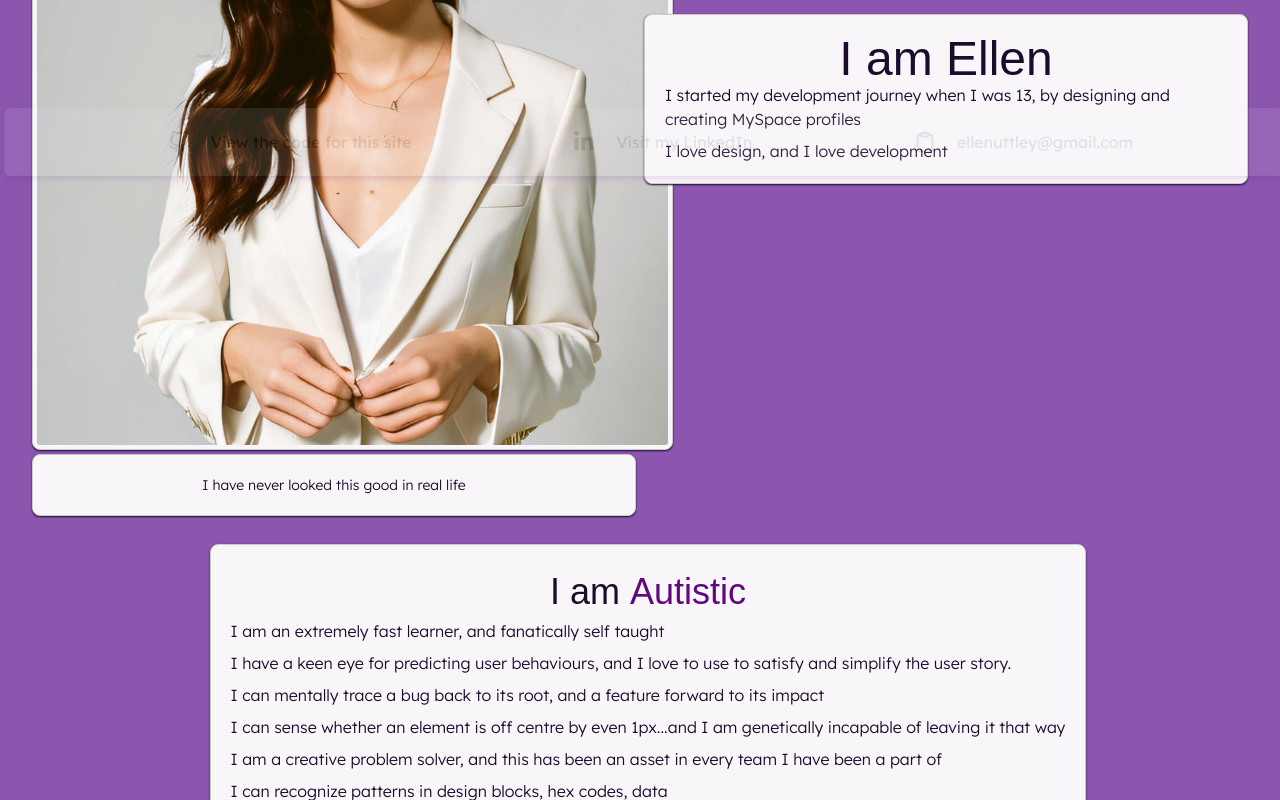
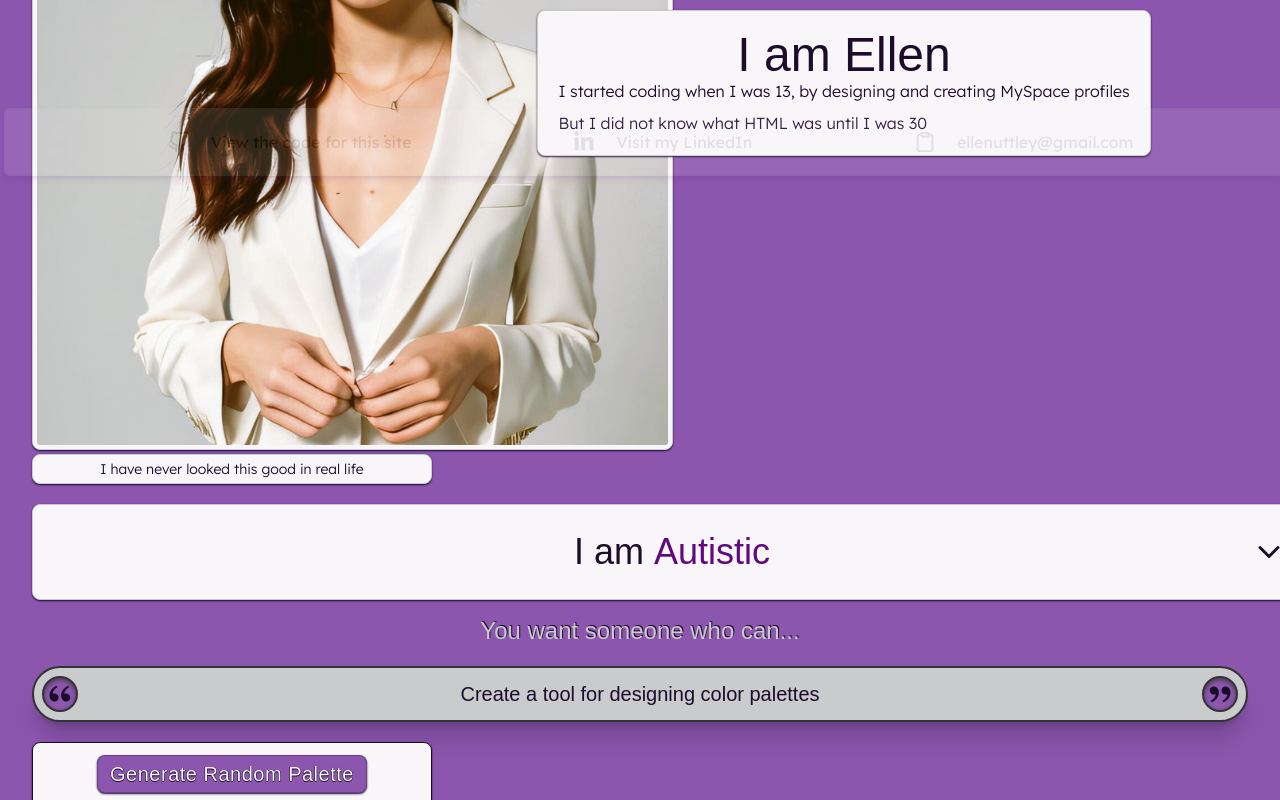
Before and after one commit to ellenuttley/aboutme, a Next.js app: page / in a window 1280 px wide. Shown: the part 620-1420 px from the top of the page. Built offline with nearby package versions, Linux system fonts and the light colour scheme; a web font is replaced by a local one.

Commit message:
removed no longer needed code from AboutMe

```diff
--- a/src/app/AboutMe.tsx
+++ b/src/app/AboutMe.tsx
@@ -1,11 +1,14 @@
 import React from "react";
 import Image from "next/image";
 import { HoverTextAutism } from "@/components/HoverText";
+import { RiDoubleQuotesL, RiDoubleQuotesR } from "react-icons/ri";
+import QuoteBox from "@/components/QuoteBox";
+import AutismAccordion from "@/components/AutismAccordion";
 import ColorPalette from "@/components/ColourPalette";
 
 const AboutMe = () => {
   return (
-    <div className="grid grid-cols-2 gap-2 gap-y-5">
+    <div className="grid grid-cols-3 gap-2 gap-y-5">
       <div className="col-span-1">
         <figure>
           <Image
@@ -15,66 +18,25 @@ const AboutMe = () => {
             height={500}
             alt="Portrait picture of Ellen"
           />
-          <figcaption className="box text-center text-sm mt-1 ">
+          <figcaption className="box mt-1 p-1 text-center font-lexend text-sm">
             I have never looked this good in real life
           </figcaption>
         </figure>
       </div>
-      <div className="col-span-1 text-left page ">
+      <div className="box col-span-2 text-left ">
         <h1>I am Ellen</h1>
-        <div className="flex *:space-y-2">
+        <div className="flex text-left *:space-y-2">
           <ul>
             <li>
-              I started my development journey when I was 13, by designing and
-              creating MySpace profiles
+              I started coding when I was 13, by designing and creating MySpace
+              profiles
             </li>
-            <li>I love design, and I love development</li>
+            <li>But I did not know what HTML was until I was 30</li>
           </ul>
         </div>
       </div>
-      <div className="col-span-2 box inset-2">
-        <h2>
-          <span className="relative inline-block space-x-2">I am</span>
-          <HoverTextAutism />
-          <br />
-        </h2>
-        <div className="flex text-left *:space-y-2">
-          <ul>
-            <li>I am an extremely fast learner, and fanatically self taught</li>
-            <li>
-              I have a keen eye for predicting user behaviours, and I love to
-              use to satisfy and simplify the user story.
-            </li>
-            <li>
-              I can mentally trace a bug back to its root, and a feature forward
-              to its impact
-            </li>
-            <li>
-              I can sense whether an element is off centre by even 1px...and I
-              am genetically incapable of leaving it that way
-            </li>
-            <li>
-              I am a creative problem solver, and this has been an asset in
-              every team I have been a part of
-            </li>
-            <li>I can recognize patterns in design blocks, hex codes, data</li>
-          </ul>
-        </div>
-      </div>
+      <AutismAccordion />
 
-
-      <div className="col-span-1">
-        <ColorPalette />
-      </div>
-
-      <div className="col-span-2">
-        <h1 className="blackHeader">You say you want someone who can...</h1>
-        <div className="flex *:space-y-2"></div>
-      </div>
-
-
-      <div className="col-span-2"></div>
-      <div className="col-span-2"></div>
     </div>
   );
 };
```
